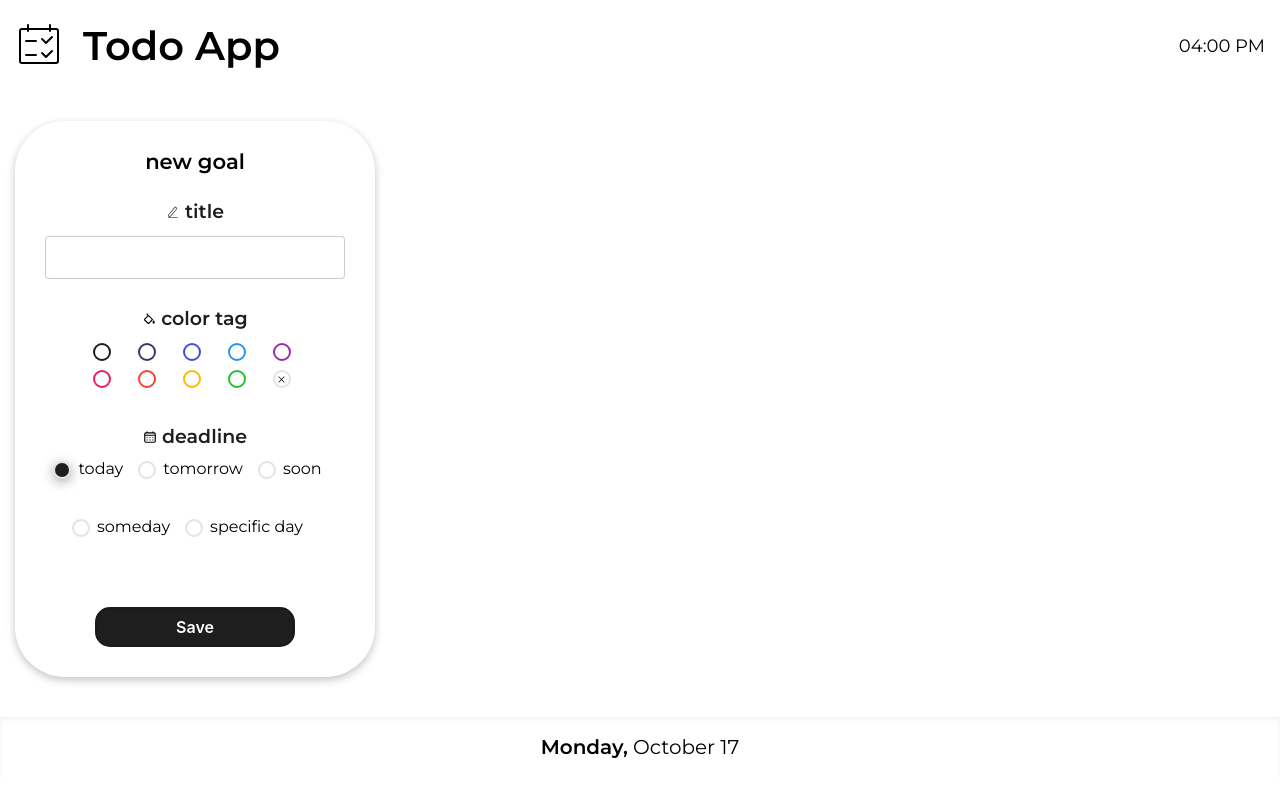
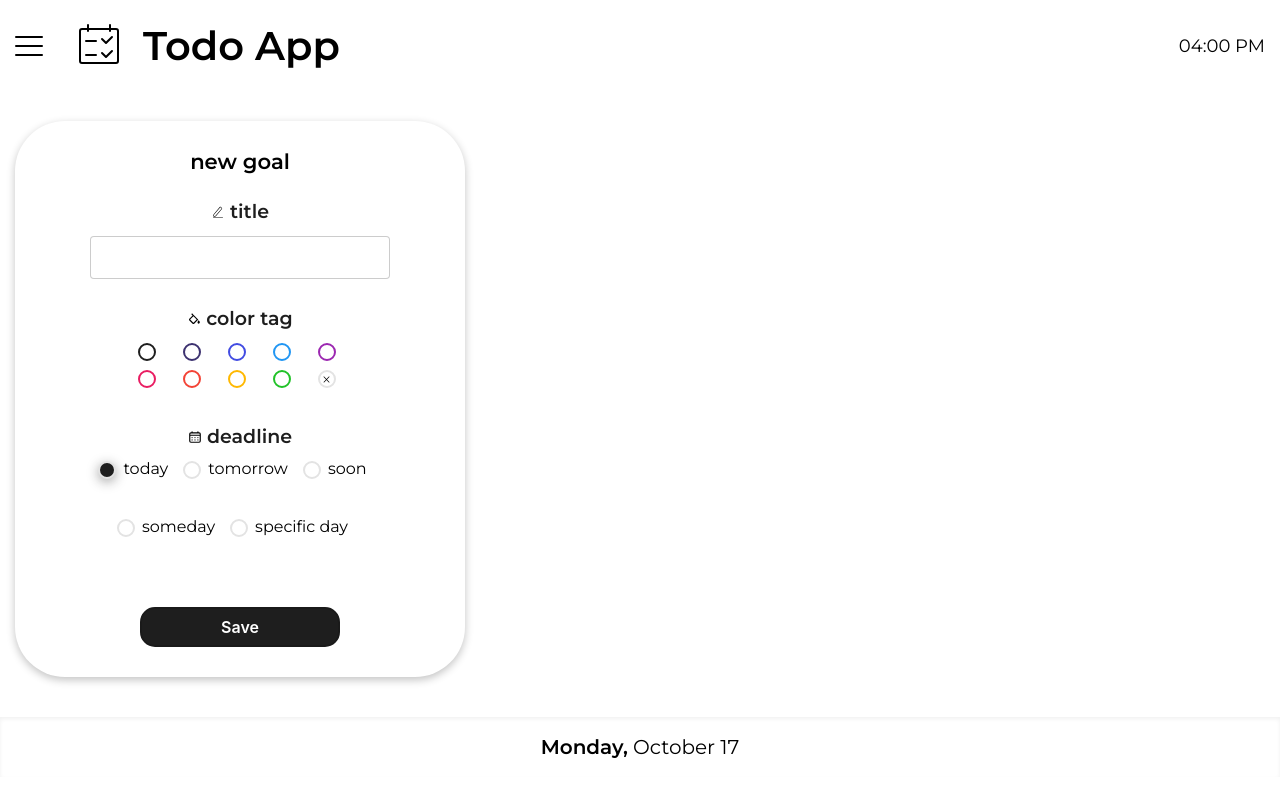
Before and after one commit to Pozzitive11/Todo-list, a plain HTML site: page index.html in a window 1280 px wide. Drawn offline with Linux system fonts and the light colour scheme.

Commit message:
added base adaptive

```diff
--- a/index.html
+++ b/index.html
@@ -18,6 +18,11 @@
   <header class="header">
     <div class="container">
       <div class="header__wrapper">
+        <div class="burger">
+          <span class="burger__line"></span>
+          <span class="burger__line"></span>
+          <span class="burger__line"></span>
+        </div>
         <a class="logo" href="#">
           <img loading="lazy" src="img/logo.svg" class="image" width="48" height="48" alt="logo TodoList">
         </a>
--- a/js/script.js
+++ b/js/script.js
@@ -15,6 +15,17 @@ const daysOfTheWeek = [
 ];
 
 const date = new Date();
+
+const burgerButton = document.querySelector(".burger");
+const createTaskForm = document.querySelector(".create-task");
+
+// ADAPTIVE BURGER
+
+burgerButton.addEventListener("click", () => {
+  burgerButton.classList.toggle("active");
+  createTaskForm.classList.toggle("create-task--visible");
+  document.body.classList.toggle("hidden");
+});
 
 function showTodayDate() {
   let weekday = daysOfTheWeek[date.getDay()];
--- /dev/null
+++ b/scss/_burger.scss
@@ -0,0 +1,45 @@
+.burger {
+  z-index: 30;
+  // display: none;
+  width: 30px;
+  height: 20px;
+  border: none;
+  margin-right: 30px;
+  padding: 0;
+  background-color: transparent;
+  cursor: pointer;
+  transition: all 0.3s ease-in-out;
+
+  &__line {
+    display: block;
+    width: 28px;
+    height: 2px;
+    border-radius: 5px;
+    background-color: #000;
+    transition: all 0.3s ease-in-out;
+
+    @include mb(7px);
+  }
+}
+
+.burger.active {
+  transition-delay: 0.8s;
+  transform: rotate(45deg);
+}
+
+.burger.active > .burger__line:nth-child(2) {
+  width: 0;
+}
+
+.burger.active > .burger__line:nth-child(1),
+.burger.active > .burger__line:nth-child(3) {
+  transition-delay: 0.4s;
+}
+
+.burger.active > .burger__line:nth-child(1) {
+  transform: translateY(9px);
+}
+
+.burger.active > .burger__line:nth-child(3) {
+  transform: translateY(-9px) rotate(90deg);
+}
--- a/scss/_create-task.scss
+++ b/scss/_create-task.scss
@@ -2,7 +2,26 @@
   padding: 30px;
   border-radius: 50px;
   box-shadow: rgba(0, 0, 0, 0.24) 0px 3px 8px;
+  background-color: $color-white;
   max-width: 450px;
+  margin-right: 30px;
+  transition: transform 0.6s ease-in-out;
+
+  @include high-tablet {
+    top: 1px;
+    // display: none;
+    position: absolute;
+    z-index: 1000;
+    transform: translateY(-200%);
+    max-width: 100%;
+  }
+
+  @include mobile {
+    // overflow: scroll;
+  }
+}
+.create-task--visible {
+  transform: none;
 }
 
 .form {
@@ -34,6 +53,9 @@
       border: 1px solid rgba(0, 0, 0, 0.2);
       padding: 13px;
       border-radius: 4px;
+      @include mobile {
+        width: 200px;
+      }
     }
   }
   &-color {
@@ -43,12 +65,16 @@
     }
   }
   &-title {
+    @include flex-all-center;
+
     font-size: 19px;
     color: $color-dark;
     font-weight: 600;
     text-align: center;
     margin-bottom: 15px;
-    @include flex-all-center;
+    @include mobile {
+      margin-bottom: 5px;
+    }
   }
 
   &-deadline {
--- a/scss/_header.scss
+++ b/scss/_header.scss
@@ -1,5 +1,4 @@
 .header{
-  // @include flex-all-center;
   margin-bottom: 30px;
   padding: 20px 0;
 
@@ -11,8 +10,14 @@
   &__title{
     margin-left: 20px;
     font-size: 40px;
+
+    @include mobile{
+      font-size: 30px;
+      margin-left: 10px;
+    }
   }
 }
+
 
 .clock{
   margin-left: auto;
--- a/scss/_mixins.scss
+++ b/scss/_mixins.scss
@@ -21,6 +21,12 @@
   }
 }
 
+@mixin mb($value) {
+  &:not(:last-child) {
+    margin-bottom: $value;
+  }
+}
+
 @mixin pr($value) {
   &:not(:last-child) {
     padding-right: $value;
--- a/scss/_show-task.scss
+++ b/scss/_show-task.scss
@@ -1,5 +1,8 @@
 .show-task {
-  width: 100%;
+  width: 600px;
+  @include high-tablet {
+    width: 100%;
+  }
 }
 
 .task {
--- a/scss/style.scss
+++ b/scss/style.scss
@@ -5,6 +5,7 @@
 @import "./settings";
 
 @import "./create-task";
+@import "./burger";
 @import "./show-task";
 @import "./custom-radio";
 @import "./header";
@@ -44,7 +45,11 @@ body {
 .main-content {
   display: flex;
   align-items: center;
-  gap: 400px;
+  justify-content: space-between;
+
+  @include high-tablet {
+    position: relative;
+  }
 }
 
 .done {
```
Also changed, not shown: dist/css/style.css, 1 other file.
